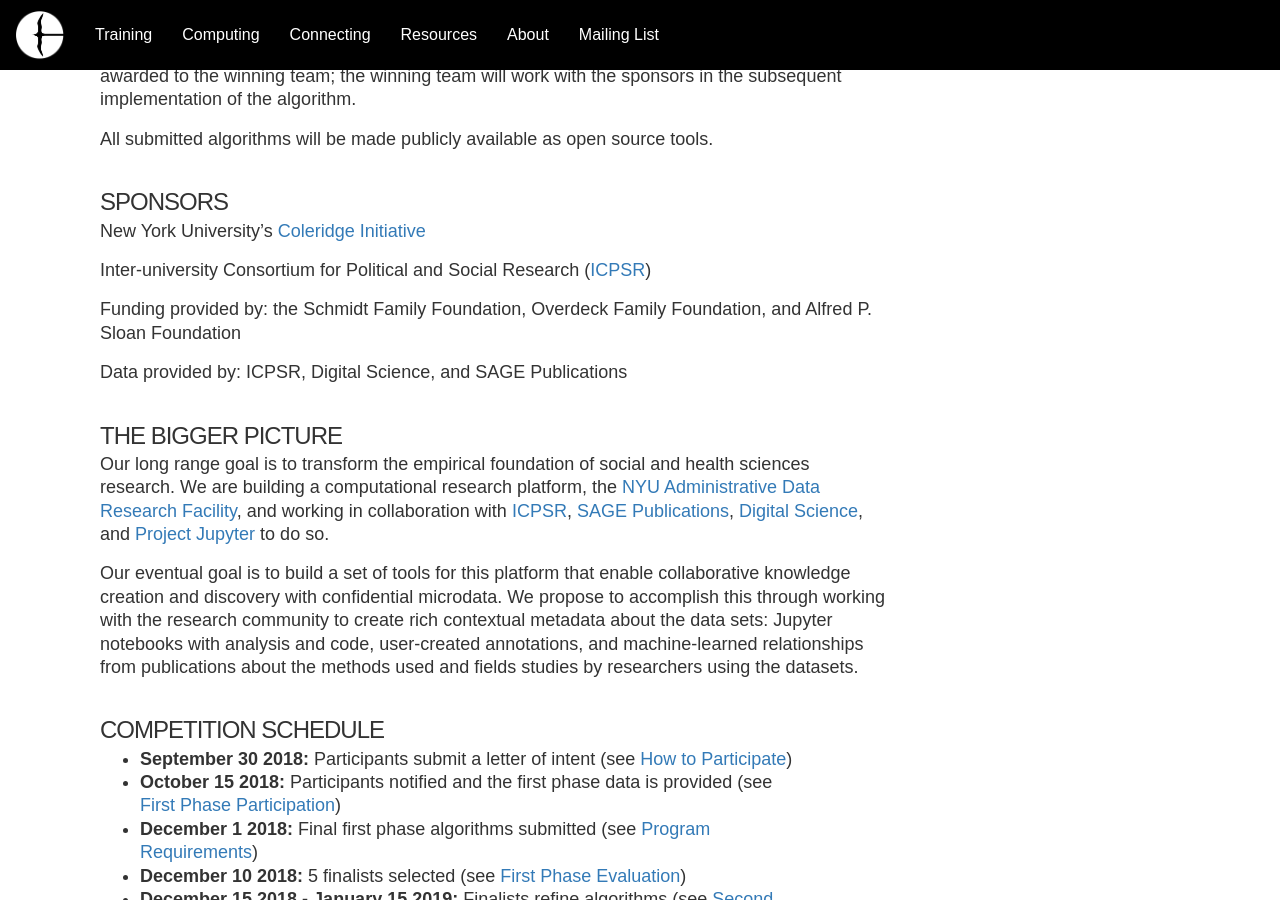
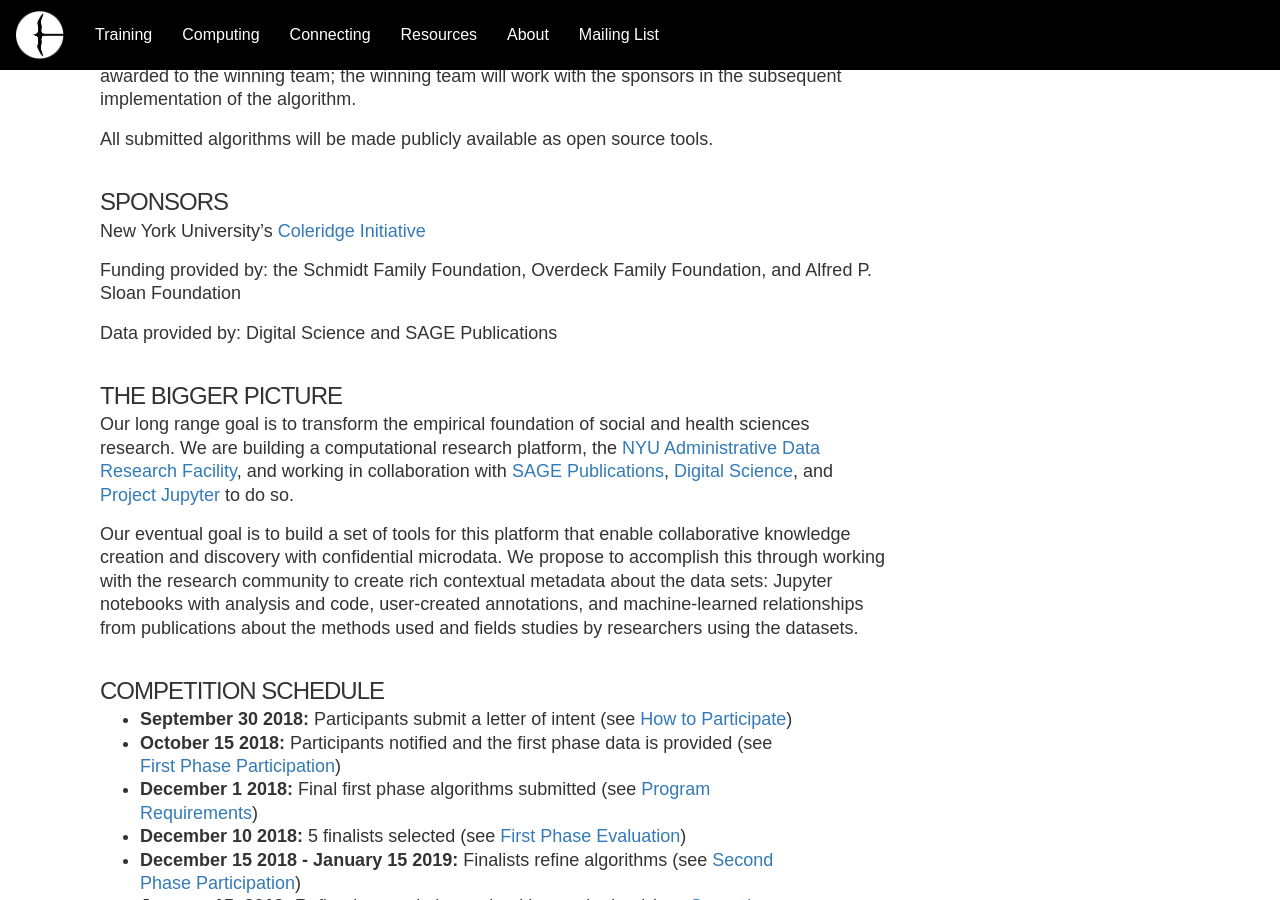
Before and after one commit to NYU-CI/coleridge, a Jekyll site: the page built from pages/richcontextcompetition.html, in a window 1280 px wide and 900 px high, scrolled down 1274 px. Built offline with Jekyll 4.4.1, drawn with Linux system fonts in a browser that asks for light colours; nearby versions of some CDN libraries.

Commit message:
rcc updates

```diff
--- a/pages/richcontextcompetition.html
+++ b/pages/richcontextcompetition.html
@@ -56,16 +56,15 @@
     </div>
     <div class="col-sm-12">
       <p class="comp-description">New York University’s <a href="{{site.baseurl}}/" target="_blank">Coleridge Initiative</a></p>
-      <p class="comp-description">Inter-university Consortium for Political and Social Research (<a href="https://www.icpsr.umich.edu/icpsrweb/" target="_blank">ICPSR</a>)</p>
       <p class="comp-description">Funding provided by: the Schmidt Family Foundation, Overdeck Family Foundation, and Alfred P. Sloan Foundation</p>
-      <p class="comp-description">Data provided by: ICPSR, Digital Science, and SAGE Publications</p>
+      <p class="comp-description">Data provided by: Digital Science and SAGE Publications</p>
     </div>
 
     <div class="col-sm-12">
       <p class="comp-heading" id="thebiggerpicture">THE BIGGER PICTURE</p>
     </div>
     <div class="col-sm-12">
-      <p class="comp-description">Our long range goal is to transform the empirical foundation of social and health sciences research. We are building a computational research platform, the <a href="https://coleridgeinitiative.org/assets/docs/adrf_summary.pdf" target="_blank">NYU Administrative Data Research Facility</a>, and working in collaboration with <a href="https://www.icpsr.umich.edu/icpsrweb/" target="_blank">ICPSR</a>, <a href="https://us.sagepub.com/en-us/nam" target="_blank">SAGE Publications</a>, <a href="https://www.digital-science.com" target="_blank">Digital Science</a>, and <a href="http://jupyter.org" target="_blank">Project Jupyter</a> to do so.</p>
+      <p class="comp-description">Our long range goal is to transform the empirical foundation of social and health sciences research. We are building a computational research platform, the <a href="https://coleridgeinitiative.org/assets/docs/adrf_summary.pdf" target="_blank">NYU Administrative Data Research Facility</a>, and working in collaboration with <a href="https://us.sagepub.com/en-us/nam" target="_blank">SAGE Publications</a>, <a href="https://www.digital-science.com" target="_blank">Digital Science</a>, and <a href="http://jupyter.org" target="_blank">Project Jupyter</a> to do so.</p>
       <p class="comp-description">Our eventual goal is to build a set of tools for this platform that enable collaborative knowledge creation and discovery with confidential microdata. We propose to accomplish this through working with the research community to create rich contextual metadata about the data sets: Jupyter notebooks with analysis and code, user-created annotations, and machine-learned relationships from publications about the methods used and fields studies by researchers using the datasets.</p>
     </div>
 
```
